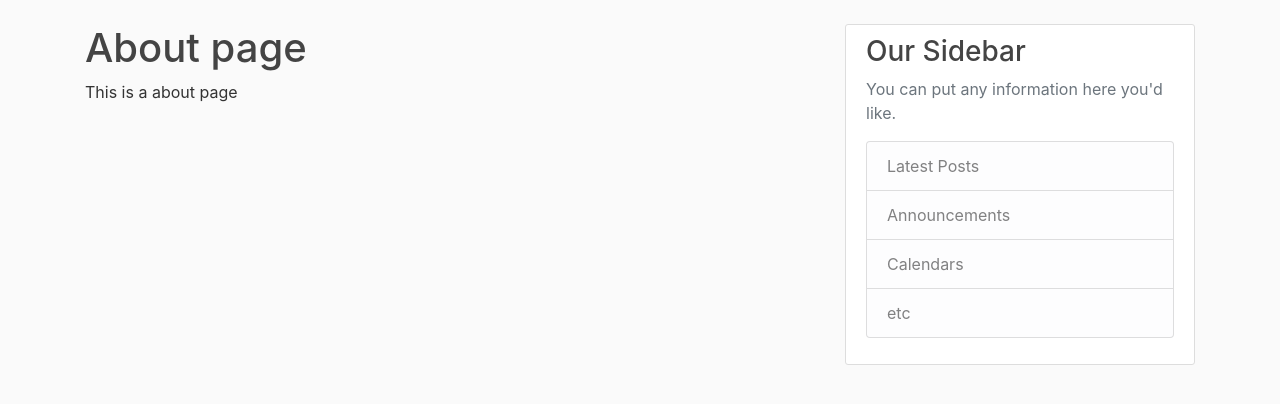
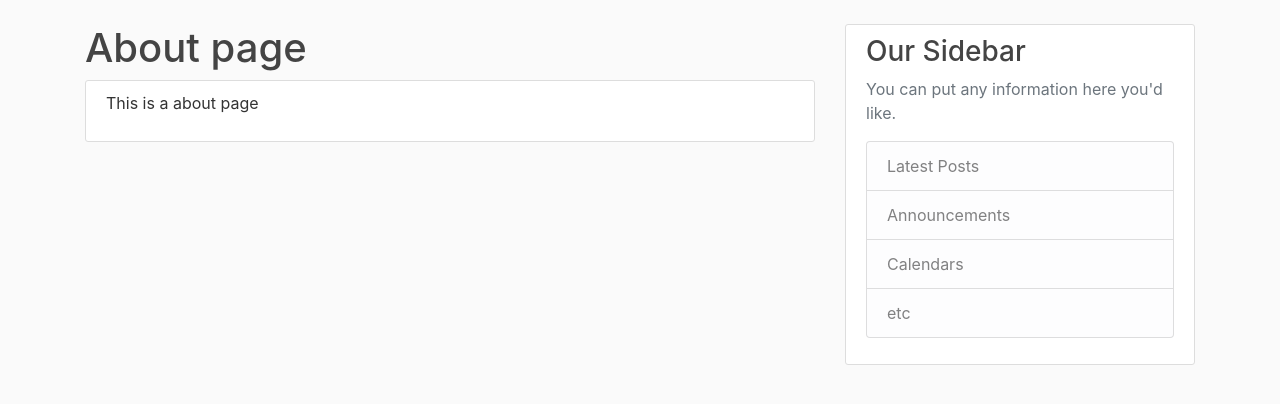
Before and after one commit to rjLelis/blog_django, a Django app: page /about in a window 1280 px wide. Shown: the part 56-460 px from the top of the page. Run offline with Django 3.2, Linux system fonts and the light colour scheme; some libraries are stand-ins or nearby versions.

Commit message:
Update readme & minor change to about.html

```diff
--- a/blog/templates/blog/about.html
+++ b/blog/templates/blog/about.html
@@ -1,5 +1,7 @@
 {% extends 'blog/base.html' %}
 {% block content %}
     <h1>About page</h1>
-    <p>This is a about page</p>
+    <div class='content-section'>
+        <p>This is a about page</p>
+    </div>
 {% endblock %}
```
Also changed, not shown: readme.md.
